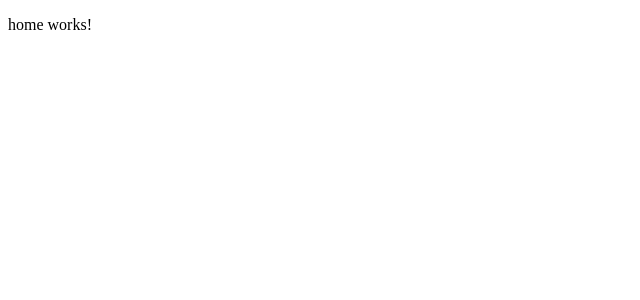
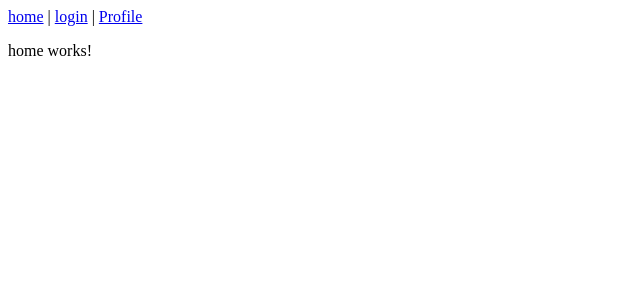
Before and after one commit to visidevi/angular-6, an Angular app: page / in a window 1280 px wide. Shown: the top 300 px of the page, without its empty margins (0-640 px from the left). Built offline with nearby package versions, Linux system fonts and the light colour scheme.

Commit message:
routerLink

```diff
--- a/src/app/app.component.html
+++ b/src/app/app.component.html
@@ -1,2 +1,5 @@
 <!-- Router  -->
+<a routerLink="/home">home</a> |
+<a routerLink="/login">login</a> |
+<a routerLink="/profile">Profile</a>
 <router-outlet></router-outlet>
--- a/src/app/app.module.ts
+++ b/src/app/app.module.ts
@@ -13,8 +13,8 @@ import { Routes, RouterModule } from '@angular/router';
    { path: '', component: HomeComponent},
    { path: 'home', component: HomeComponent},
    { path: 'login', component: LoginComponent},
-   { path: 'Conversation', component: ConversationComponent},
-   { path: 'Profile', component: ProfileComponent},
+   { path: 'conversation', component: ConversationComponent},
+   { path: 'profile', component: ProfileComponent},
  ]
 @NgModule({
   declarations: [
```
